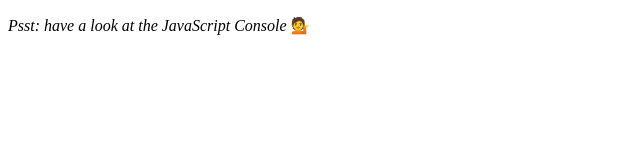
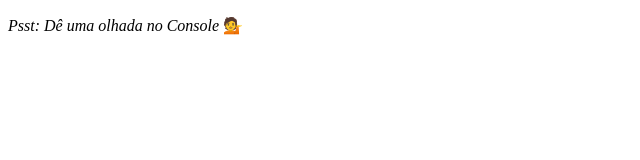
Before and after one commit to newlomar/Array-Cardio-2, a plain HTML site: page index.html in a window 1280 px wide. Shown: the whole page, without its empty margins (0-640 px from the left). Drawn offline with Linux system fonts and the light colour scheme.

Commit message:
adding readme and updating index to portuguese

```diff
--- a/index.html
+++ b/index.html
@@ -5,7 +5,7 @@
   <title>Array Cardio 💪💪</title>
 </head>
 <body>
-  <p><em>Psst: have a look at the JavaScript Console</em> 💁</p>
+  <p><em>Psst: Dê uma olhada no Console</em> 💁</p>
   <script src="./script.js"></script>
 </body>
 </html>
```
Also changed, not shown: 1 other file.
